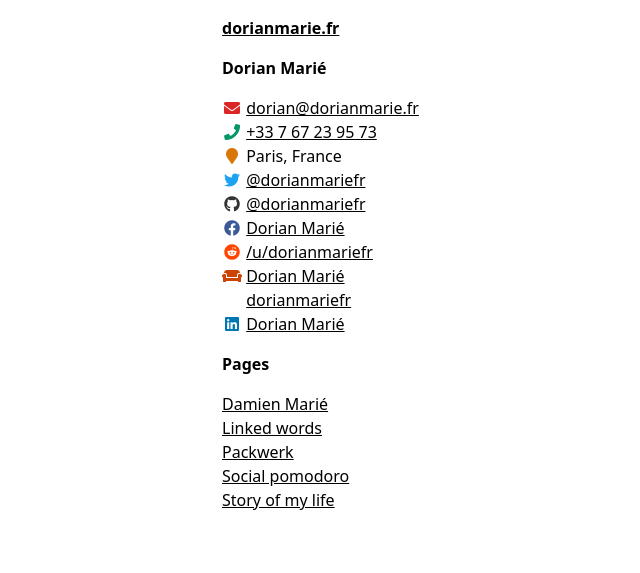
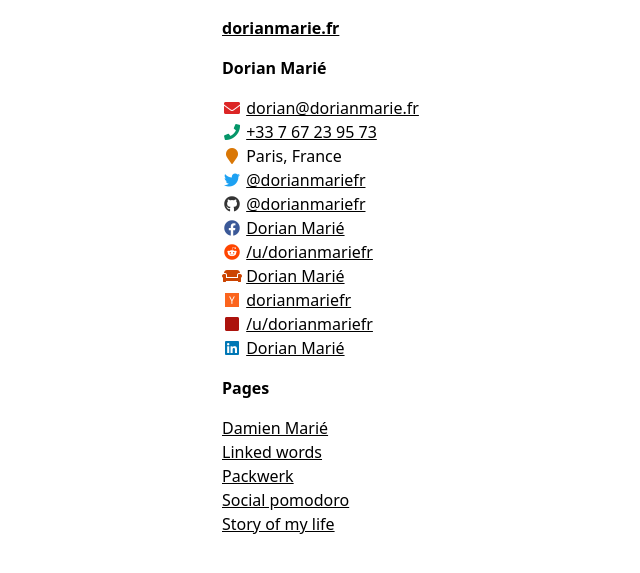
Before and after one commit to dorianmariefr/dorianmarie.fr-old, a Jekyll site: the page built from index.md, in a window 1280 px wide. Shown: the top 573 px of the page, without its empty margins (210-850 px from the left). Built offline with Jekyll 4.4.1, drawn with Linux system fonts in a browser that asks for light colours; our own code applies the rules of GitHub Pages for plain Markdown files.

Commit message:
add lobsters

```diff
--- a/assets/css/styles.scss
+++ b/assets/css/styles.scss
@@ -72,3 +72,7 @@ pre code {
 .text-y-combinator {
   color: #fb641d;
 }
+
+.text-lobsters {
+  color: #AC130D;
+}
--- a/index.md
+++ b/index.md
@@ -10,7 +10,8 @@ title: Dorian Marié
 <li><i class="fab fa-facebook fa-fw text-facebook"></i> <a href="https://facebook.com/dorianmariefr">Dorian Marié</a></li>
 <li><i class="fab fa-reddit fa-fw text-reddit"></i> <a href="https://reddit.com/u/dorianmariefr">/u/dorianmariefr</a></li>
 <li><i class="fas fa-couch fa-fw text-couchsurfing"></i> <a href="https://www.couchsurfing.com/users/2012917976">Dorian Marié</a></li>
-<li><i class="fas fa-y-combinator fa-fw text-y-combinator"></i> <a href="https://news.ycombinator.com/user?id=dorianmariefr">dorianmariefr</a></li>
+<li><i class="fab fa-y-combinator fa-fw text-y-combinator"></i> <a href="https://news.ycombinator.com/user?id=dorianmariefr">dorianmariefr</a></li>
+<li><i class="fas fa-square fa-fw text-lobsters"></i> <a href="https://lobste.rs/u/dorianmariefr">/u/dorianmariefr</a></li>
 <li><i class="fab fa-linkedin fa-fw text-linkedin"></i> <a href="https://www.linkedin.com/in/dorian-marié-948b001a2">Dorian Marié</a></li></ul>
 
 # Pages
```
